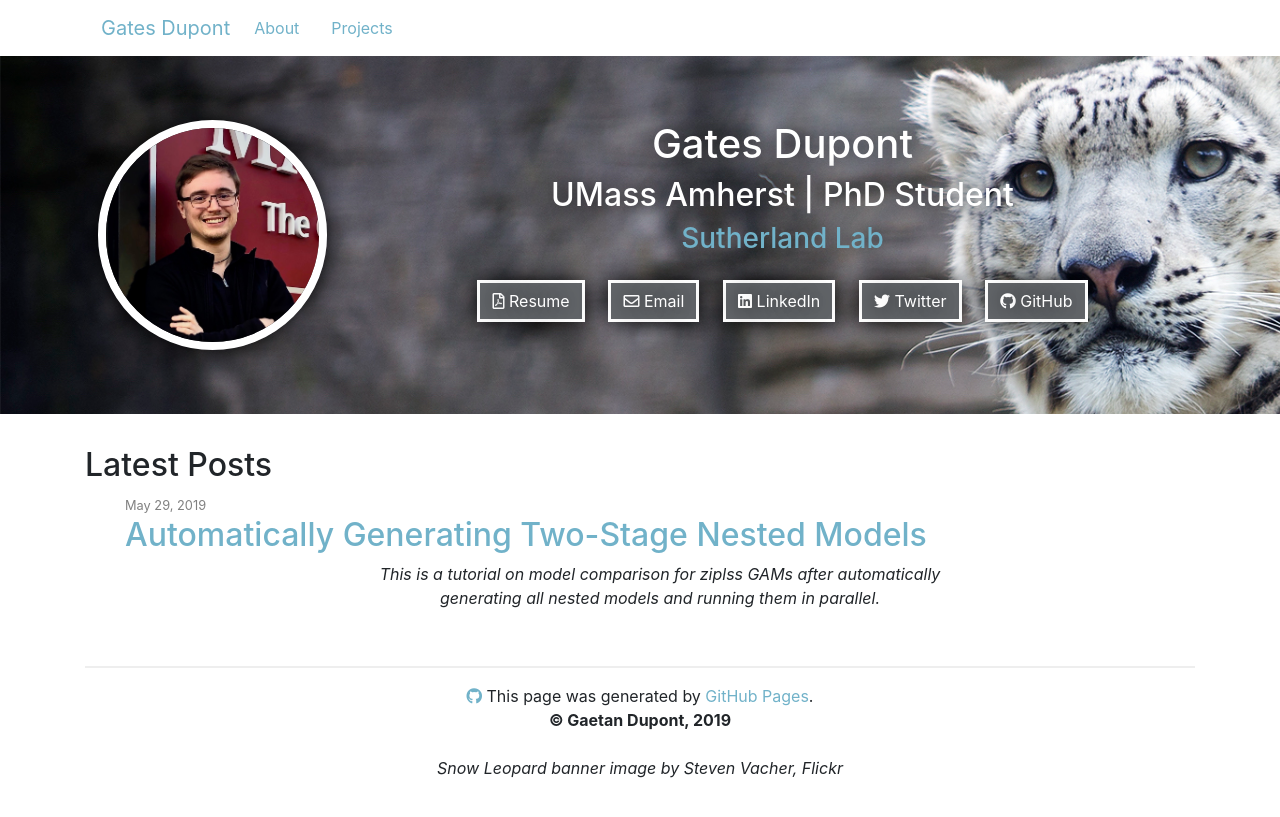
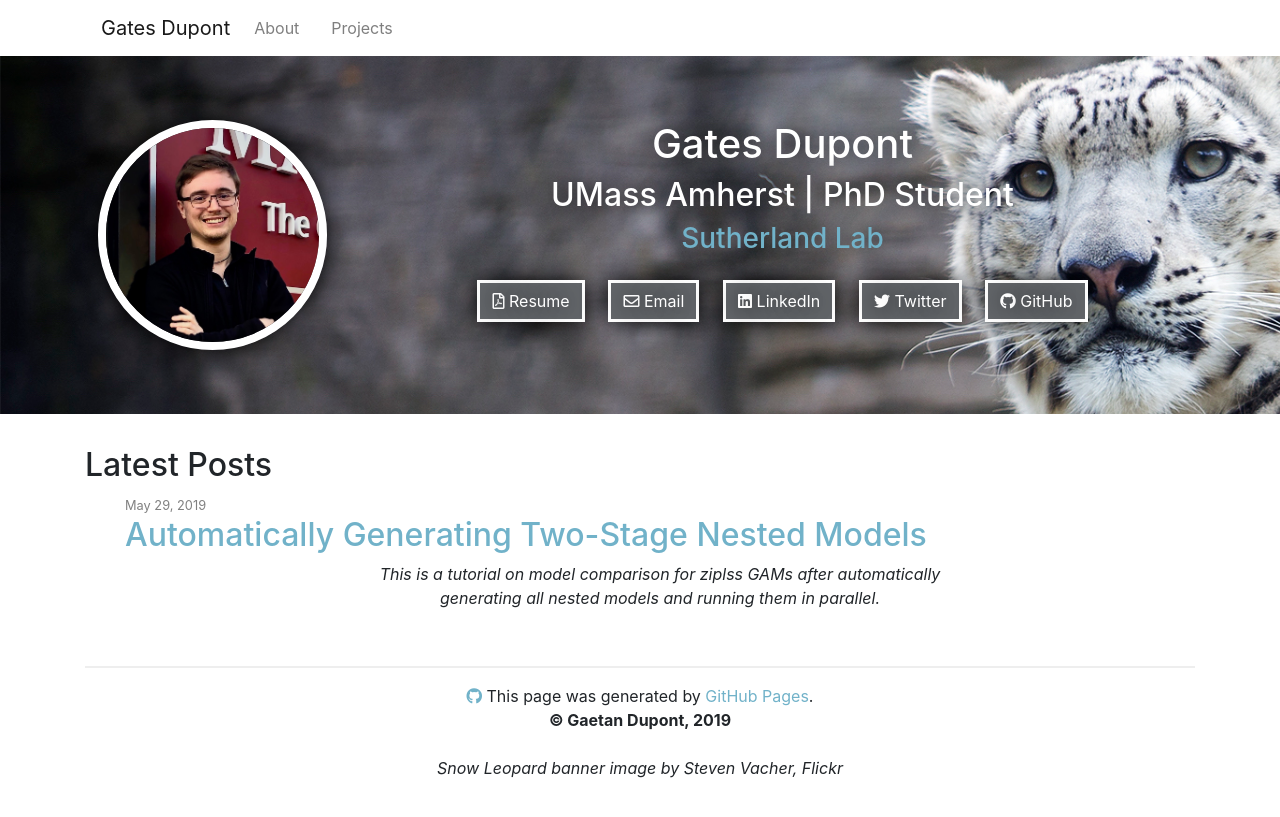
Before and after one commit to chrisyeh96/chrisyeh96.github.io, a Jekyll site: the page built from index.md, in a window 1280 px wide. Shown: the top 817 px of the page. Built offline with Jekyll 4.4.1, drawn with Linux system fonts in a browser that asks for light colours; nearby versions of some CDN libraries.

Commit message:
Update website.css

```diff
--- a/css/website.css
+++ b/css/website.css
@@ -15,7 +15,7 @@
 
 a, a:link, a:visited, a:hover, a:active {
   text-decoration: none !important;
-  color: #71b2c9 !important;
+  color: #71b2c9;
 }
 
 .cardinal-red {
```
